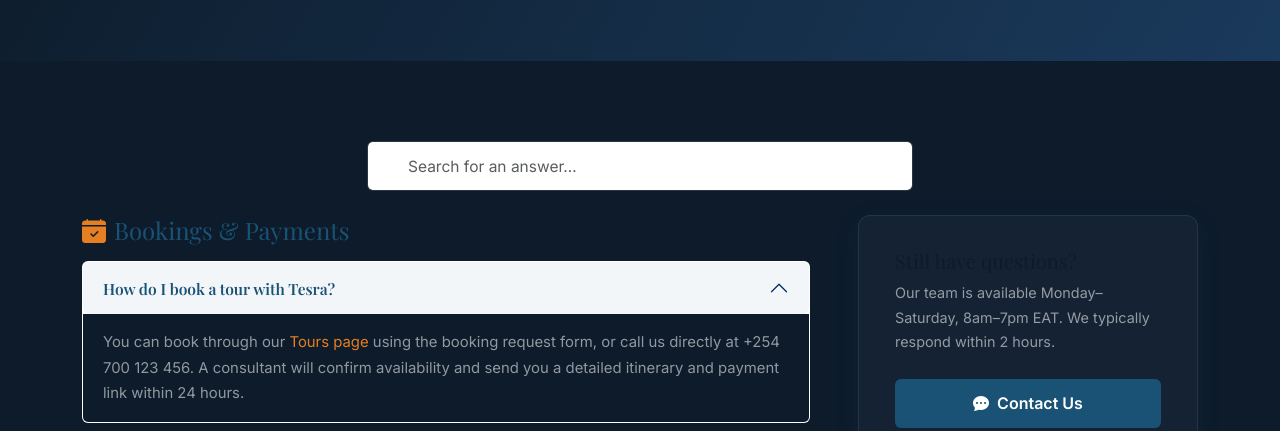
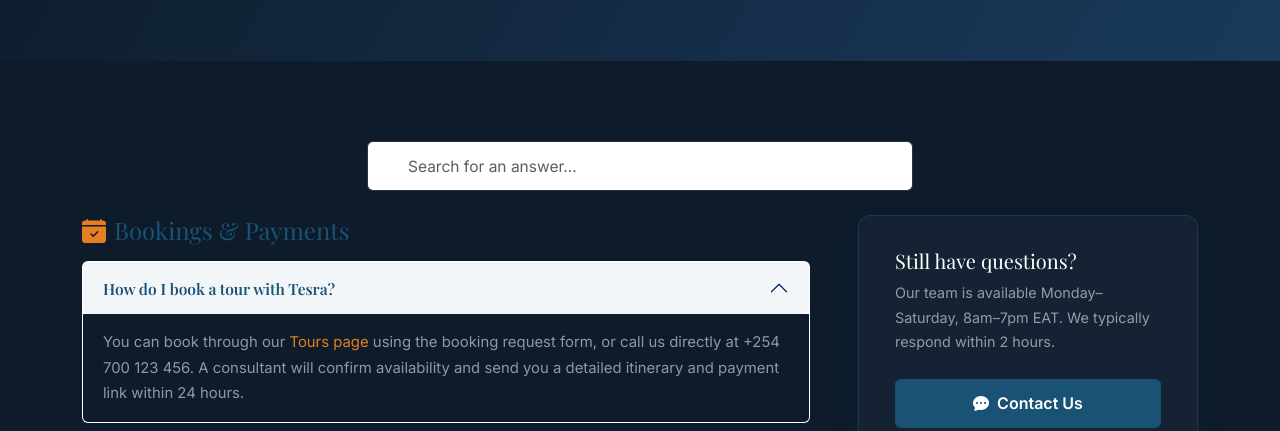
Before and after one commit to 2006-45/webdev-project, a plain HTML site: page faq.html in a window 1280 px wide. Shown: the part 318-749 px from the top of the page. Drawn offline with nearby package versions, Linux system fonts and the dark colour scheme.

Commit message:
update style.css

```diff
--- a/style.css
+++ b/style.css
@@ -1,4 +1,8 @@
+/* =============================================
+   Tesra Travel Agency – Main Stylesheet
+   ============================================= */
 
+/* --- Google Fonts Import --- */
 @import url('https://fonts.googleapis.com/css2?family=Playfair+Display:wght@400;600;700&family=Inter:wght@300;400;500;600&display=swap');
 
 /* --- CSS Variables (Token System) --- */
@@ -456,7 +460,7 @@ footer {
   .navbar-brand { color: white !important; }
   .nav-link { color: rgba(255,255,255,0.8) !important; }
   .nav-link:hover { color: white !important; background: rgba(255,255,255,0.08); }
-  h1, h2, h3, h4 { color: white; }
+  h1, h2, h3, h4, h5 { color: white; }
   .destination-card, .testimonial-card, .form-card {
     background: #142233; border-color: rgba(255,255,255,0.08);
   }
```
